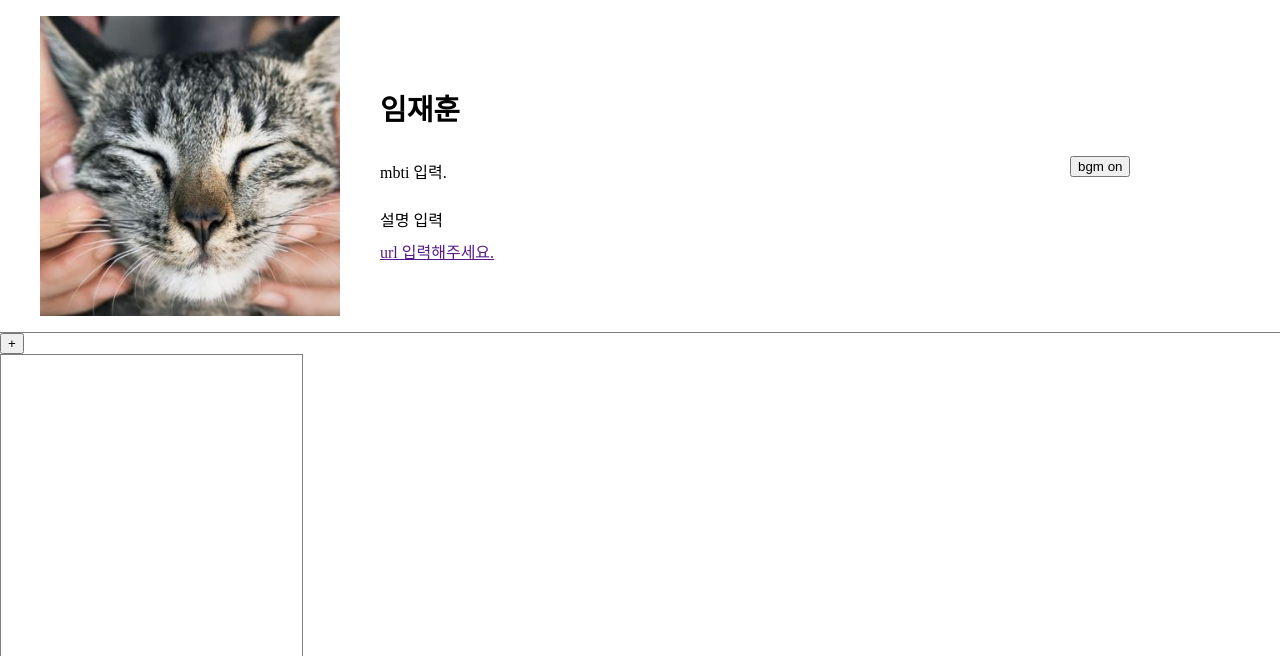
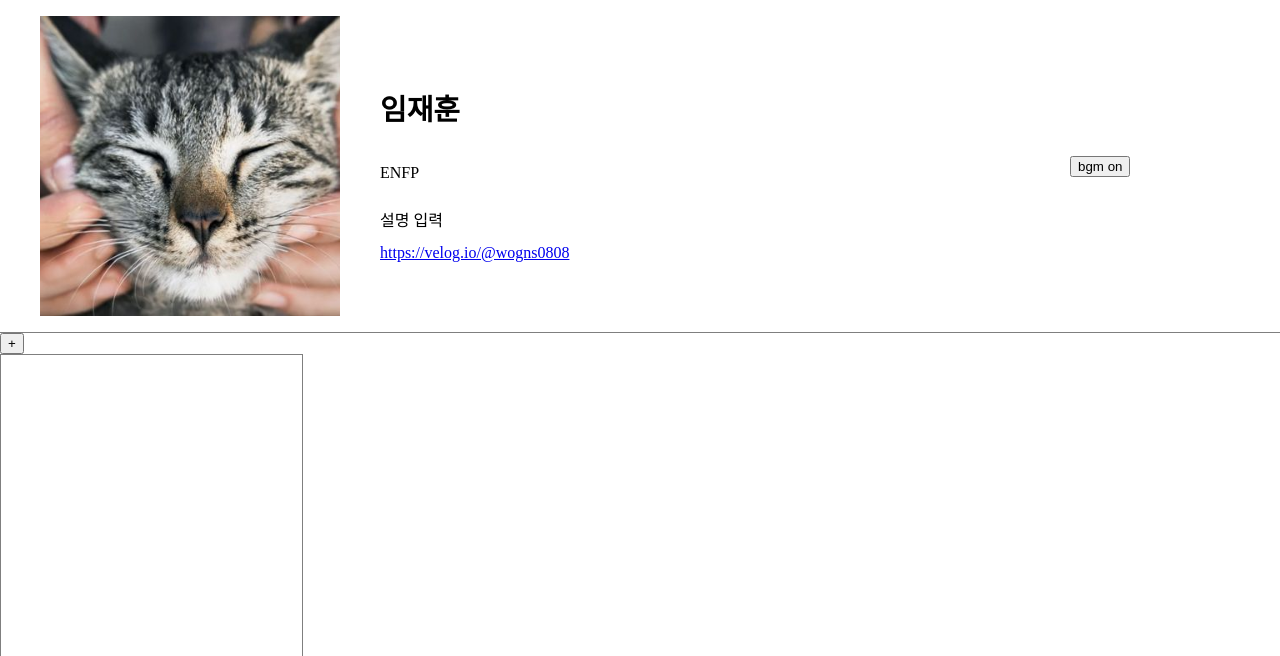
Before and after one commit to taeseokyoung/cheese_project, a Flask app: page /1 in a window 1280 px wide. Shown: the top 656 px of the page. Run offline with Flask 2, Linux system fonts and the light colour scheme.

```diff
--- a/templates/member_detail1.html
+++ b/templates/member_detail1.html
@@ -18,10 +18,11 @@
             </div>
             <div class="box02">
                 <h2>임재훈</h2>
-                <p class="mbti">mbti 입력.</p>
+                <p class="mbti">ENFP</p>
                 <p class="des">설명 입력</p>
                 <div class="blog_url">
-                    <a href="">url 입력해주세요.</a>
+                    <a target="_blank" href="https://velog.io/@wogns0808">https://velog.io/@wogns0808
+                    </a>
                 </div>
             </div>
             <div class="box03">
```
Also changed, not shown: 2 other files.
